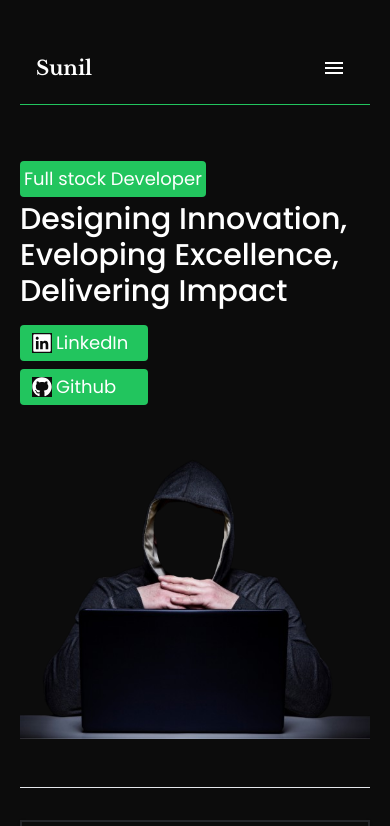
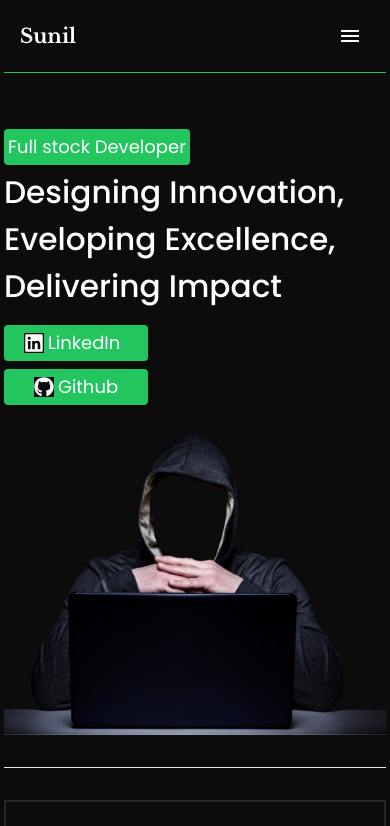
Before and after one commit to sapkotasunil/Portfolio, a React (Vite) app: page / in a window 390 px wide. Shown: the top 826 px of the page. Built offline with nearby package versions, Linux system fonts and the light colour scheme; a web font is replaced by a local one.

Commit message:
add hover animation

```diff
--- a/src/App.jsx
+++ b/src/App.jsx
@@ -12,7 +12,7 @@ import SkillsData from "./Componenets/SkillsData";
 const App = () => {
   return (
     <BrowserRouter>
-      <div className="px-5 lg:px-24">
+      <div className="px-1 lg:px-24">
         <Header />
         <Routes>
           <Route path="/" element={<Home />} />
--- a/src/Componenets/Education.jsx
+++ b/src/Componenets/Education.jsx
@@ -3,8 +3,8 @@ import React from "react";
 const Education = (props) => {
   return (
     <>
-      <div className=" w-[99%]   lg:w-[80%]  max-h-fit  mt-3 p-1 py-3 lg:p-5 rounded-lg  border-l-4 border-solid  border-blue-700 bg-secondaryColor">
-        <div className=" flex bg-secondaryColor justify-between text items-center min-w-full pl-2  lg:px-4">
+      <div className=" w-[99%]   lg:w-[80%]  max-h-fit  mt-3 p-1 py-3 lg:p-5 rounded-lg  border-l-4  border-solid hover:scale-105  transform transition-transform duration-300 ease-linear  border-blue-700 bg-secondaryColor">
+        <div className=" flex bg-secondaryColor justify-between text items-center  min-w-full pl-2  lg:px-4">
           <div className="text-xl text-primaryColor  bg-secondaryColor">
             {props.academic_name}
           </div>
--- a/src/Componenets/Header.jsx
+++ b/src/Componenets/Header.jsx
@@ -12,7 +12,7 @@ const Header = () => {
   };
 
   return (
-    <nav className="relative px-4 py-4 mt-8 border-solid border-primaryColor lg:border-none border-b">
+    <nav className="relative px-4 py-4 lg:mt-8  border-solid border-primaryColor lg:border-none border-b">
       <div className="flex items-center justify-between">
         <Link className="font-logoFont font-semibold text-xl" to="/">
           Sunil
@@ -21,7 +21,7 @@ const Header = () => {
         {/* Mobile menu button */}
         <button
           onClick={toggleMenu}
-          className="lg:hidden p-2 rounded-md hover:bg-gray-100"
+          className="lg:hidden p-2 rounded-md hover:bg-green-500"
           aria-label="Toggle menu"
         >
           {isMenuOpen ? (
--- a/src/Componenets/Skills.jsx
+++ b/src/Componenets/Skills.jsx
@@ -3,7 +3,7 @@ import React from "react";
 
 const Skills = (props) => {
   return (
-    <div className="max-h-[16vh] min-w-full lg:min-w-[40vw] border-l-4 border-solid flex-wrap  border-blue-700  rounded-lg flex px-1 py-2 mt-4  gap items-center ml-1 bg-secondaryColor">
+    <div className="max-h-[16vh] min-w-full lg:min-w-[40vw] lg:max-h-28 border-l-4 border-solid hover:scale-105  transform transition-transform duration-300 ease-linear flex-wrap  border-blue-700   rounded-lg flex px-1 py-2 mt-4  gap items-center ml-1 bg-secondaryColor">
       <div className="max-h-fit w-36  bg-secondaryColor ">{props.icon}</div>
       <div className=" bg-secondaryColor text-primaryColor text-3xl ">
         {props.skillName}
--- a/src/Pages/Home.jsx
+++ b/src/Pages/Home.jsx
@@ -15,15 +15,15 @@ const Home = () => {
             <h1 className="lg:mt-40 mt-10 bg-green-500   max-w-fit px-1 lg:px-3 py-1 rounded text-lg lg:text-xl">
               Full stock Developer
             </h1>
-            <h2 className="xl:text-6xl md:text-3xl text-3xl mt-1 lg:mt-4 font-medium ">
+            <h2 className="text-[8vw] mt-1 lg:mt-4 font-medium lg:text-6xl ">
               Designing Innovation,
               <br />
               Eveloping Excellence, <br />
               Delivering Impact
             </h2>
-            <div className="flex  flex-col lg:flex-row mb-24 gap-2 lg:gap-10 items-center   max-w-fit mt-3  lg:px-3 py-1 rounded text-xl ">
+            <div className="flex  flex-col lg:flex-row mb-24 gap-2 lg:gap-10 items-center lg:mt-32   max-w-fit mt-3  lg:px-3 py-1 rounded text-xl ">
               <a
-                className="font-logoFont flex items-center min-w-32 lg:min-w-40 gap-1 bg-green-500 text-white px-3 lg:px-7 py-1 rounded"
+                className="font-logoFont flex items-center min-w-36 lg:min-w-40 gap-1 bg-green-500 text-white px-5 lg:px-7 py-1 rounded"
                 href="https://www.linkedin.com/in/sunil-sapkota-88026a32a/"
               >
                 <FaLinkedin />
@@ -32,14 +32,14 @@ const Home = () => {
 
               <a
                 href="https://github.com/sapkotasunil"
-                className="font-logoFont flex items-center gap-1 min-w-32 lg:min-w-40  bg-green-500 px-3 min-h-9 lg:px-7p y-1 rounded"
+                className="font-logoFont flex items-center justify-center gap-1 min-w-36 lg:min-w-40  bg-green-500 px-5 min-h-9 lg:px-7p y-1 rounded"
               >
                 <FaGithub />
                 <h1 className="text-[18px]  bg-green-500">Github</h1>
               </a>
             </div>
           </div>
-          <div className="lg:w-[45%] max-h-fit mb-12">
+          <div className="lg:w-[45%] max-h-fit mb-8 lg:mb-12">
             <motion.img
               animate={{ x: 0 }}
               initial={{ x: 250 }}
@@ -59,7 +59,7 @@ const Home = () => {
               <span className=" text-primaryColor ">Sunil Sapkota</span>. <br />
               A passionate Full Stack Developer from Ghodaghodi, Kailali.
             </h1>
-            <p className="bg-secondaryColor pl-8 py-2 mt-9 border-l-4 border-solid border-primaryColor ">
+            <p className="bg-secondaryColor pl-1 m-1 lg:ml-4 lg:pl-3 py-2 lg:mt-9 mt-3 border-l-4 border-solid border-primaryColor ">
               With expertise in React, Node.js, MongoDB, and Express.js, I
               specialize in crafting dynamic and visually engaging websites.
             </p>
```
